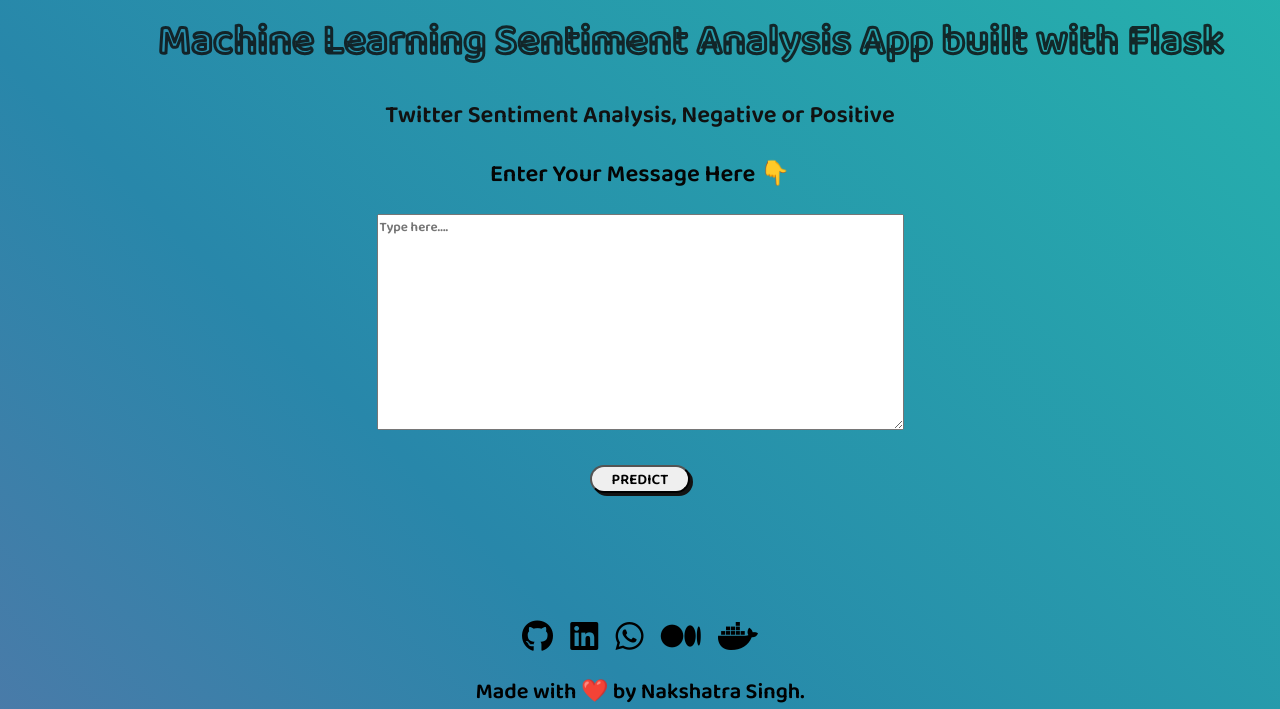
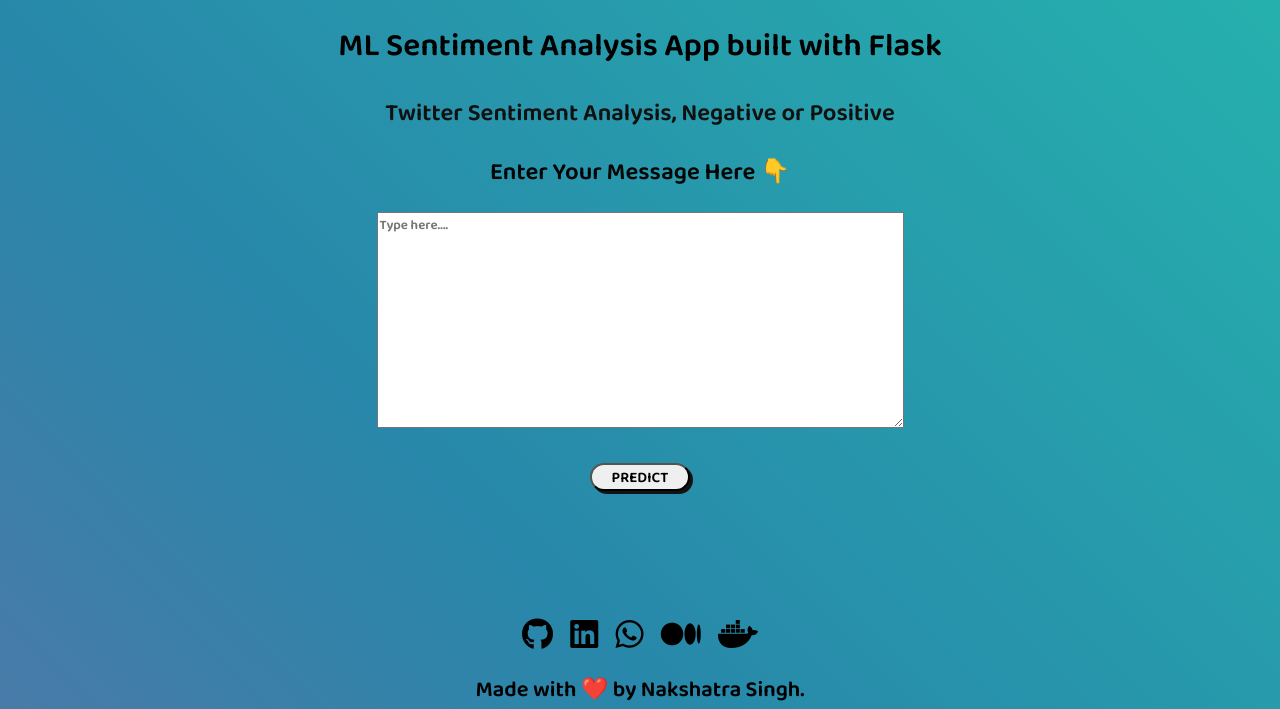
Before and after one commit to nakshatrasinghh/ETE-NLPDocker, a Flask app: page / in a window 1280 px wide. Shown: the top 709 px of the page. Run offline with Flask 2, Linux system fonts and the light colour scheme; parts of the project's set-up code (start-up, migrations or seed data) failed here and were passed over; some libraries are stand-ins or nearby versions.

Commit message:
cleaned repo

```diff
--- a/templates/home.html
+++ b/templates/home.html
@@ -3,7 +3,7 @@
 <head>
 	<title>Home</title>
 	<!-- *SHEETS* -->
-	<link rel="stylesheet" type="text/css" href="{{ url_for('static', filename='styles.css') }}">
+	<link rel="stylesheet" type="text/css" href="styles.css">
 	<link href="https://fonts.googleapis.com/css2?family=Baloo+Bhai+2:wght@600&display=swap" rel="stylesheet">
 	<script src="https://kit.fontawesome.com/5f3f547070.js" crossorigin="anonymous"></script>
 </head>
@@ -12,6 +12,7 @@
 		<!-- *SUB-HEADING* -->
 		<div class="container">
 		<div class="app">
+		<h1 align="center">ML Sentiment Analysis App built with Flask</h1>
 		<h2 class="Sentiment">Twitter Sentiment Analysis, Negative or Positive</h2>
 	</header>
 
--- a/templates/result.html
+++ b/templates/result.html
@@ -4,7 +4,7 @@
 		<title>Results</title>
 		<!-- *SHEETS* -->
 		<link href="https://fonts.googleapis.com/css2?family=Baloo+Bhai+2:wght@600&display=swap" rel="stylesheet">
-		<link rel="stylesheet" type="text/css" href="{{ url_for('static', filename='styles.css') }}">
+		<link rel="stylesheet" type="text/css" href="styles.css">
 		<script src="https://kit.fontawesome.com/5f3f547070.js" crossorigin="anonymous"></script>
 	</head>
 
--- a/static/styles.css
+++ b/templates/styles.css
@@ -1,3 +1,5 @@
+/* ===============* HOME PAGE CSS *=============== */
+
 *{
     font-family: 'Baloo Bhai 2', cursive;
 }
@@ -8,14 +10,6 @@ html{
 .Sentiment{
     color: #111111;
     text-align: center;
-}
-/* HEADING */
-header .app:before{
-    content:'Machine Learning Sentiment Analysis App built with Flask';
-    color:transparent;
-    -webkit-text-stroke:3px #0e0d0dd3;
-    font-size: 42px;
-    margin-left:150px;
 }
 .message{
     color: #050505;
@@ -81,7 +75,9 @@ body{
 	-webkit-animation: gradientbg 11s ease-in infinite;
 	        animation: gradientbg 11s ease-in infinite;
 }
-/* ================================================= */
+
+/* ===============* RESULTS PAGE CSS *=============== */
+
 .twitts{
     color:#111111;
 	margin-top: 10px;
@@ -104,7 +100,7 @@ body{
 	font-size: 30px;
 }
 .contact2{
-    margin-top:208px;
+    margin-top:245px;
 }
 .contact-icon{
     color: #000000;
```
Also changed, not shown: requirements.txt (+3 -13 lines), main.py (line endings or trailing spaces), 1 other file.
